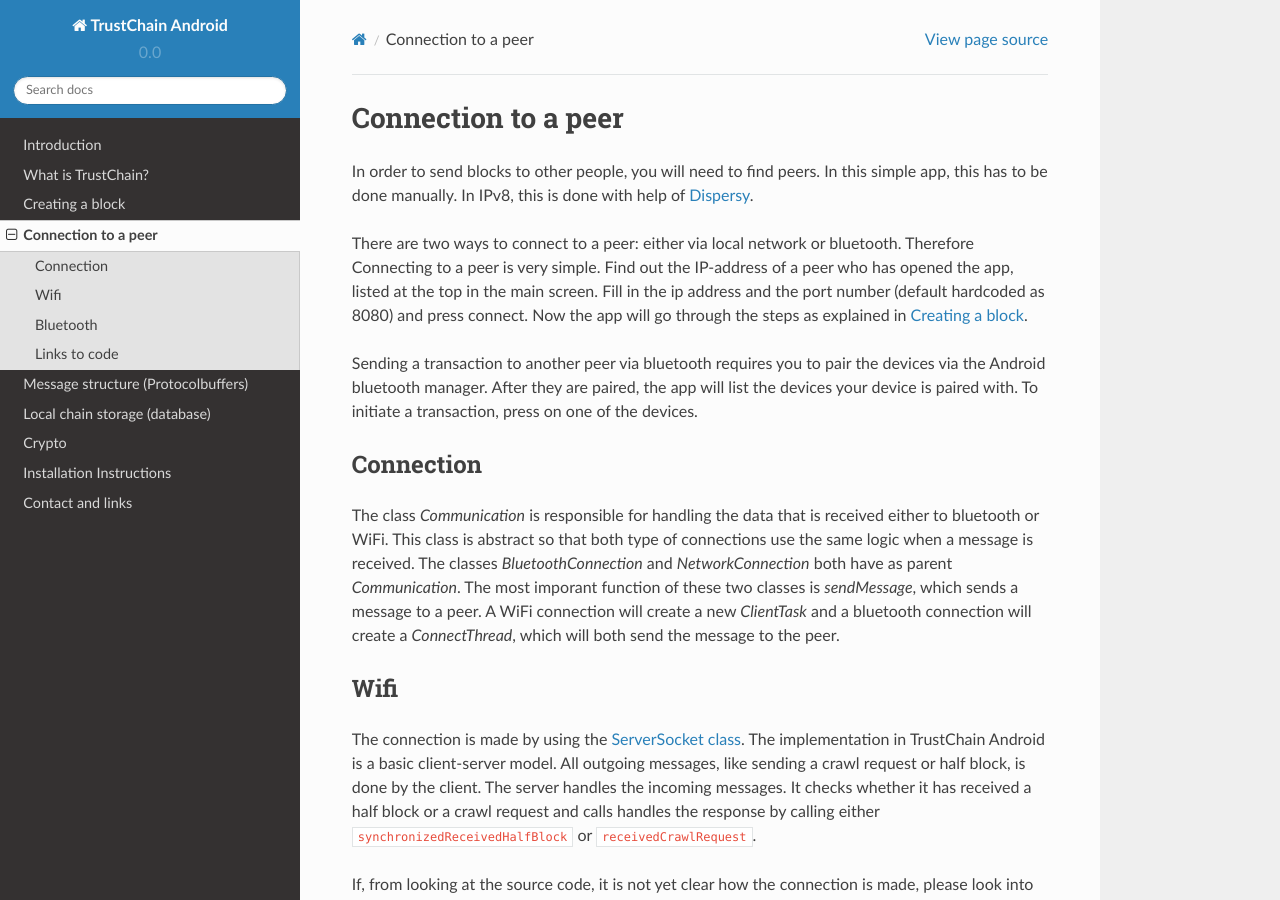
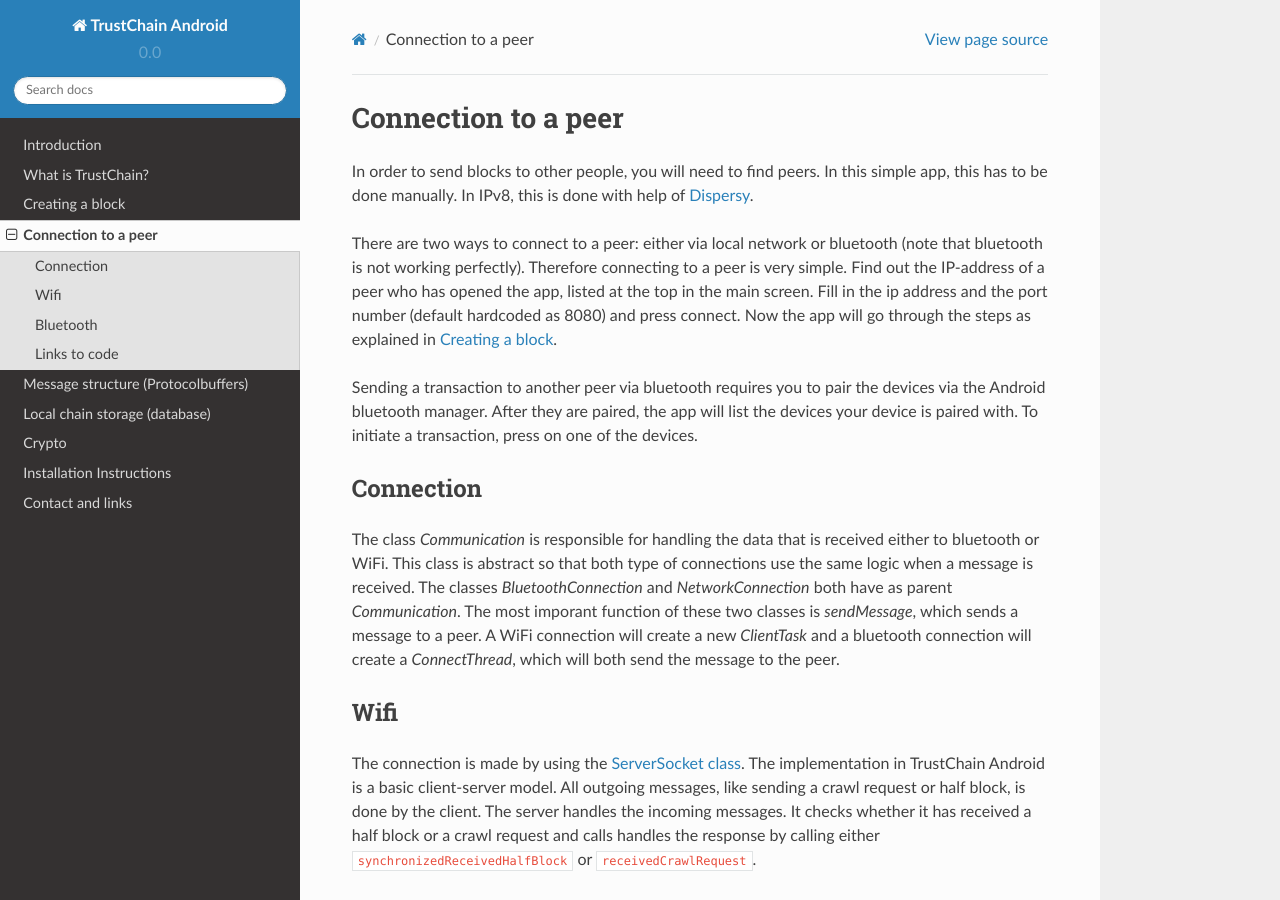
Before and after one commit to GijsWeterings/IdentityChain, a Sphinx documentation site: the page built from docs/source/connection.rst, in a window 1280 px wide and 900 px high. Built offline with Sphinx 7.4.7 and the Read the Docs theme 2.0.0, drawn with Linux system fonts in a browser that asks for light colours.

Commit message:
Add note that bluetooth is not working perfect

```diff
--- a/docs/source/connection.rst
+++ b/docs/source/connection.rst
@@ -4,8 +4,8 @@
 
 In order to send blocks to other people, you will need to find peers. In this simple app, this has to be done manually. In IPv8, this is done with help of `Dispersy <https://dispersy.readthedocs.io/en/devel/system_overview.html#overlay>`_.
 
-There are two ways to connect to a peer: either via local network or bluetooth. Therefore
-Connecting to a peer is very simple. Find out the IP-address of a peer who has opened the app, listed at the top in the main screen. Fill in the ip address and the port number (default hardcoded as 8080) and press connect. Now the app will go through the steps as explained in :ref:`creating-block-label`.
+There are two ways to connect to a peer: either via local network or bluetooth (note that bluetooth is not working perfectly). Therefore
+connecting to a peer is very simple. Find out the IP-address of a peer who has opened the app, listed at the top in the main screen. Fill in the ip address and the port number (default hardcoded as 8080) and press connect. Now the app will go through the steps as explained in :ref:`creating-block-label`.
 
 Sending a transaction to another peer via bluetooth requires you to pair the devices via the Android bluetooth manager. After they are paired, the app will list the devices your device is paired with. To initiate a transaction, press on one of the devices.
 
```
